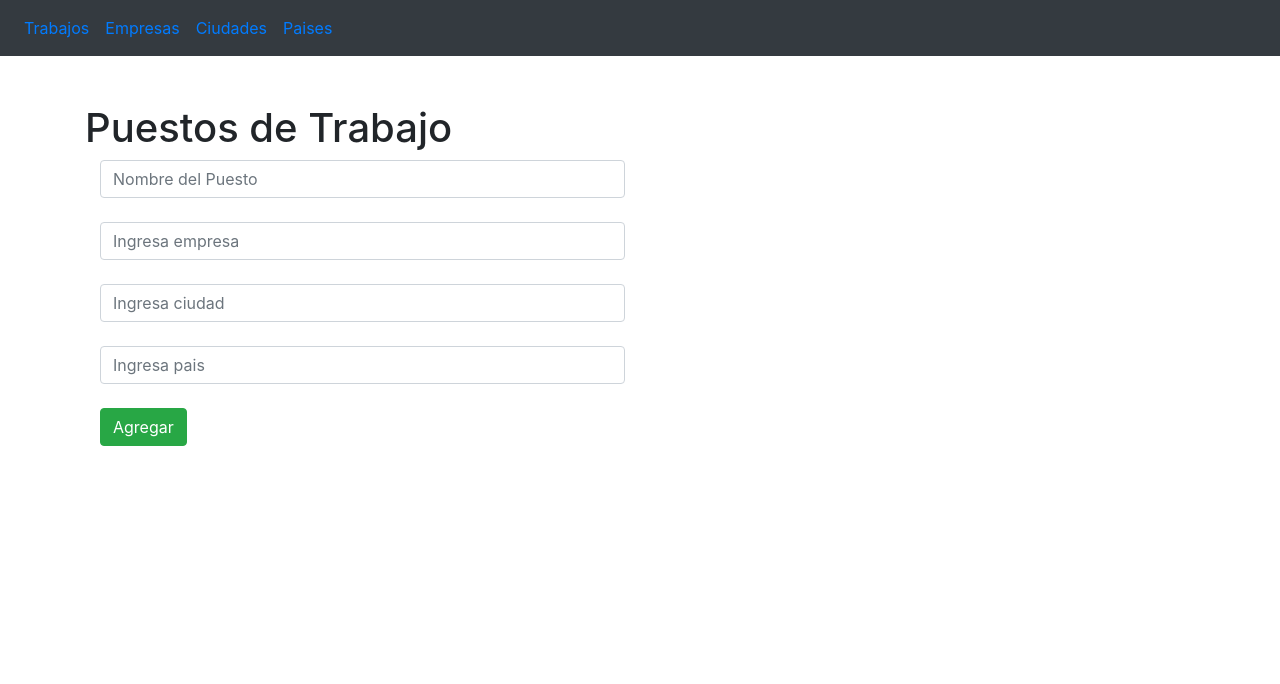
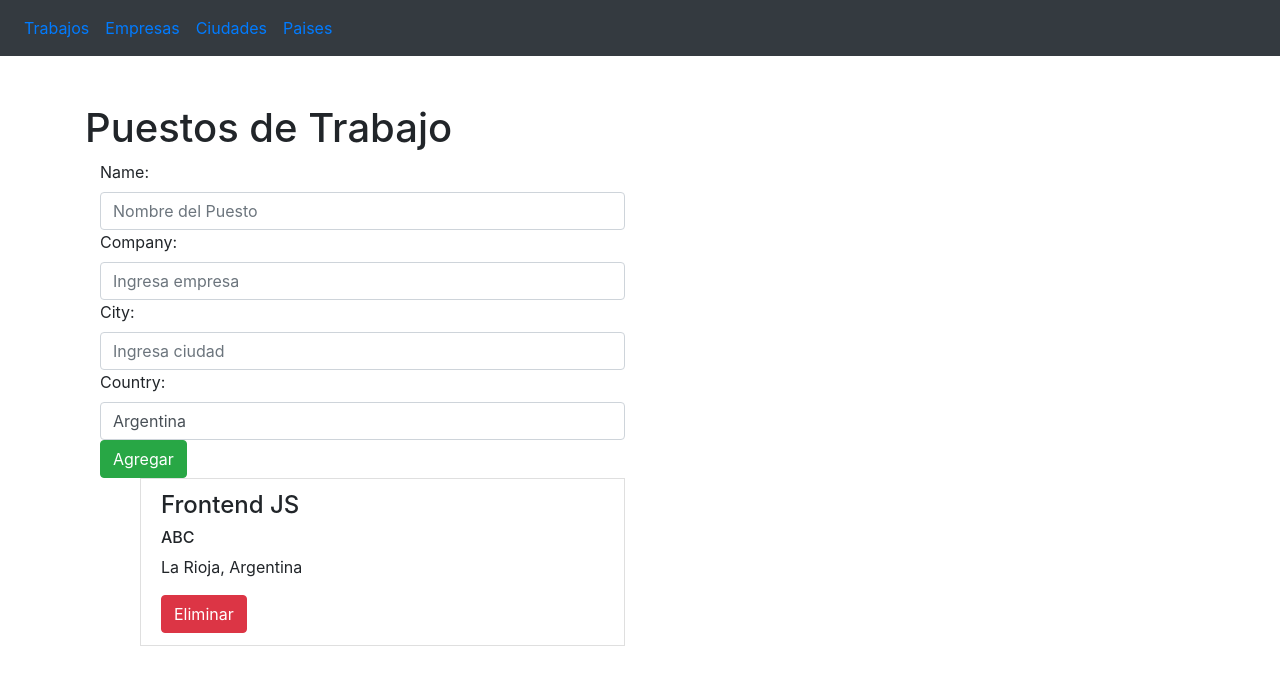
Before and after one commit to DocOc98/actividad1, a React (Create React App) app: page / in a window 1280 px wide. Shown: the top 684 px of the page. Built offline with nearby package versions, Linux system fonts and the light colour scheme.

Commit message:
Primer PR de la actividad 2

```diff
--- a/src/App.js
+++ b/src/App.js
@@ -1,4 +1,4 @@
-import logo from './logo.svg';
+import React from 'react';
 import './App.css';
 import {BrowserRouter as Router, Route, Switch} from 'react-router-dom';
 import { ToDoList } from './views/ToDoList';
@@ -8,19 +8,40 @@ import { Countries } from './views/Countries';
 import { NavBar } from './views/NavBar';
 import { NotFound} from './views/NotFound';
 
-function App() {
+export class App extends React.Component {
+
+  constructor(){
+    super();
+    this.state = {
+      paises: ['Argentina', 'Italia', 'Uruguay', 'United Kingdom'],
+      ciudades: [
+        {nombre: 'La Rioja', pais: 0},
+        {nombre: 'La Plata', pais: 0},
+        {nombre: 'Benevento', pais: 1}
+      ]
+    }
+  }
+
+  deleteCountry = (nombre) => {
+    this.setState({
+      paises: this.state.paises.filter(pais => pais !== nombre)
+    });
+  }
+
+  render (){
     return (
       <Router>
         <NavBar></NavBar>
         <Switch>
           <Route path="/" exact component={ToDoList}></Route>
           <Route path="/companies" exact component={Companies}></Route>
-        <Route path="/cities" exact component={Cities}></Route>
-        <Route path="/countries" exact component={Countries}></Route>
+          <Route path="/cities" exact render={() => <Cities ciudades={this.state.ciudades} paises={this.state.paises}></Cities>}></Route>
+          <Route path="/countries" exact render={(props)=> <Countries paises={this.state.paises}></Countries>}></Route>
           <Route component={NotFound}></Route>
         </Switch>
       </Router>
     );
   }
 
+}
 export default App;
--- a/src/components/Form.jsx
+++ b/src/components/Form.jsx
@@ -1,24 +1,85 @@
-const Form = ({
-    handleSubmit,
-    updateState,
-    puesto,
-    empresa,
-    ciudad,
-    pais,
-  }) => {
+import React from 'react';
+
+export class Form extends React.Component {
+  constructor() {
+    super();
+    this.state = {
+        newJob: {
+            puesto: '',
+            empresa: '',
+            ciudad: '',
+            pais: 'Argentina'
+        }
+    };
+  }
+
+  handleNewJobName = (evt) => {
+    this.setState(prevState => ({
+        newJob: {
+          ...prevState.newJob,
+          puesto: evt.target.value
+        }
+      })
+    );
+  }
+
+  handleNewJobCompany = (evt) => {
+    this.setState(prevState => ({
+        newJob: {
+          ...prevState.newJob,
+          empresa: evt.target.value
+        }
+      })
+    );
+  }
+
+  handleNewJobCity = (evt) => {
+    this.setState(prevState => ({
+        newJob: {
+          ...prevState.newJob,
+          ciudad: evt.target.value
+        }
+      })
+    );
+  }
+
+  handleNewJobCountry = (evt) => {
+    this.setState(prevState => ({
+        newJob: {
+          ...prevState.newJob,
+          pais: evt.target.value
+        }
+      })
+    );
+  }
+
+  handleNewJobSubmit = (evt) => {
+    evt.preventDefault();
+    if( this.state.newJob.puesto.trim() === '' ||
+        this.state.newJob.empresa.trim() === '' ||
+        this.state.newJob.ciudad.trim() === '' ||
+        this.state.newJob.pais.trim() === ''
+    ){
+        return false;
+    }
+    this.props.onNewJobSubmit(evt, this.state.newJob)
+  }
+
+  render() {
     return (
-      <form onSubmit={handleSubmit}>
-        <input type="text" name="puesto" className="form-control" placeholder="Nombre del Puesto" onChange={updateState} value={puesto} />
-        <br />
-        <input type="text" name="empresa" className="form-control" placeholder="Ingresa empresa" onChange={updateState} value={empresa} />
-        <br />
-        <input type="text" name="ciudad" className="form-control" placeholder="Ingresa ciudad" onChange={updateState} value={ciudad} />
-        <br />
-        <input type="text" name="pais" className="form-control" placeholder="Ingresa pais" onChange={updateState} value={pais} />
-        <br />
-        <button type="submit" className="btn btn-primary btn-success">Agregar</button>
-      </form>
+        <form onSubmit={this.handleNewJobSubmit}>
+          <label>Name:</label>
+          <input type="text" name="puesto" className="form-control" placeholder="Nombre del Puesto" required value={this.state.newJob.puesto} onChange={(e) => this.handleNewJobName(e)}></input>
+          <label>Company:</label>
+          <input type="text" name="empresa" className="form-control" placeholder="Ingresa empresa" required value={this.state.newJob.empresa} onChange={(e) => this.handleNewJobCompany(e)}></input>
+          <label>City:</label>
+          <input type="text" name="ciudad" className="form-control" placeholder="Ingresa ciudad" required value={this.state.newJob.ciudad} onChange={(e) => this.handleNewJobCity(e)}></input>
+          <label>Country:</label>
+          <input type="text" name="pais" className="form-control" placeholder="Ingresa pais" required value={this.state.newJob.pais} onChange={(e) => this.handleNewJobCountry(e)}></input>
+          <button type="submit" className="btn btn-primary btn-success">Agregar</button>
+        </form>
     );
-  };
+  }
 
-  export default Form;
+  componentDidMount() {}
+}
--- a/src/components/List.jsx
+++ b/src/components/List.jsx
@@ -1,20 +1,27 @@
-const List = ({ td, handleDelete }) => {
+import React from 'react';
+
+export class List extends React.Component {
+  constructor() {
+    super();
+  }
+
+  render() {
     return (
-      <ul class="list-group" key={td.id}>
-        <li className="list-group-item mb-3">
+        <li className="list-group-item mb-3" key={this.props.id}>
           <h4>
-            {td.puesto}
+            {this.props.elem.puesto}
           </h4>
           <h6>
-            {td.empresa}
+            {this.props.elem.empresa}
           </h6>
           <p>
-            {td.ciudad}, {td.pais}
+            {this.props.elem.ciudad}, {this.props.elem.pais}
           </p>
-          <button onClick={() => handleDelete(td.id)} className="btn btn-danger float-right">Eliminar</button>
+          <button onClick={() => this.props.onDelete(this.props.id)} className="btn btn-danger">Eliminar</button>
         </li>
-      </ul>
     );
-  };
+  }
 
-  export default List;
+  componentDidMount() {
+  }
+}
--- a/src/views/Cities.jsx
+++ b/src/views/Cities.jsx
@@ -1,15 +1,11 @@
 import React from 'react';
 
 export class Cities extends React.Component {
-  constructor() {
-    super();
-    this.state = {
-      someKey: 'someValue'
-    };
+  render() {
+    return <div>
+      <h4>Cities</h4>
+      <p>{ JSON.stringify(this.props.ciudades) }</p>
+      <p>{ JSON.stringify(this.props.paises) }</p>
+    </div>
   }
-
-  render() {
-    return <p>{this.state.someKey}</p>;
-  }
-
 }
--- a/src/views/Companies.jsx
+++ b/src/views/Companies.jsx
@@ -9,7 +9,7 @@ export class Companies extends React.Component {
   }
 
   render() {
-    return <p>{this.state.someKey}</p>;
+    return <p>Companies</p>;
   }
 
 }
--- a/src/views/Countries.jsx
+++ b/src/views/Countries.jsx
@@ -2,19 +2,18 @@ import React from 'react';
 
 export class Countries extends React.Component {
   render() {
-    return <div className="row">
-        <div className="container">
-            <div className="mt-5">
-                <h1>Paises</h1>
-                <ul>
-                    {
-                        this.props.pais.map(pais =>{
-                            return <li key={pais}>{pais}</li>
-                        })
-                    }
-                </ul>
-            </div>
-        </div>
+    return <div>
+      <h3>Paises</h3>
+      <ul>
+        {
+          this.props.paises.map(pais => {
+            return <li key={pais}>
+              {pais}
+              <button onClick={() => this.props.delete(pais)}>Eliminar</button>
+            </li>
+          })
+        }
+      </ul>
     </div>;
   }
 
--- a/src/views/ToDoList.jsx
+++ b/src/views/ToDoList.jsx
@@ -1,90 +1,51 @@
-import { useState } from "react";
+import React from 'react';
+import {List} from '../components/List';
+import {Form} from '../components/Form';
 
-import { nanoid } from "nanoid";
-import List from "../components/List";
-import Form from "../components/Form";
+export class ToDoList extends React.Component {
+  constructor() {
+    super();
+    this.state = {
+      jobs: [
+        {puesto: 'Frontend JS', empresa: 'ABC', ciudad: 'La Rioja', pais: 'Argentina'},
+      ]
+    };
+  }
 
-export const ToDoList = () => {
-  const [todo, setTodo] = useState({
-    puesto: "",
-    empresa: "",
-    ciudad: "",
-    pais: "",
+  onNewJob = (evt, newJob) => {
+    this.setState({
+      jobs: [...this.state.jobs, newJob]
     });
-  const [todos, setTodos] = useState([]);
-  const [error, setError] = useState(false);
+  }
 
-  const { puesto, empresa, ciudad, pais } = todo;
+  deleteJob = (id_del) => {
+    this.setState({
+      jobs: this.state.jobs.filter((job, id) => id !== id_del)
+    });
+  }
 
-  const updateState = (e) => {
-    setTodo({
-      ...todo,
-      [e.target.name]: e.target.value,
-    });
-  };
-
-  const handleSubmit = (e) => {
-    e.preventDefault();
-
-    if (
-      puesto.trim() === "" ||
-      empresa.trim() === "" ||
-      ciudad.trim() === "" ||
-      pais.trim() === ""
-    ) {
-      setError(true);
-      return;
-    }
-    setError(false);
-    setTodos([
-      ...todos,
-      {
-        id: nanoid(),
-        puesto,
-        empresa,
-        ciudad,
-        pais,
-      },
-    ]);
-    setTodo({
-      puesto: "",
-      empresa: "",
-      ciudad: "",
-      pais: "",
-    });
-  };
-
-  const handleDelete = (id) => {
-    setTodos(todos.filter((todo) => todo.id !== id));
-  };
-
+  render() {
     return (
       <div className="row">
         <div className="container">
           <div className="mt-5">
             <h1>Puestos de Trabajo</h1>
             <div className="col-6">
-            {error && (
-              <div className="alert alert-danger text-center" role="alert">
-                Complete todos los campos
-              </div>
-            )}
-            <Form
-              handleSubmit={handleSubmit}
-              updateState={updateState}
-              puesto={puesto}
-              empresa={empresa}
-              ciudad={ciudad}
-              pais={pais}
-            />
+              <Form onNewJobSubmit={this.onNewJob}></Form>
             </div>
             <div className="col-6">
-            { todos.map((td) => (
-              <List td={td} handleDelete={handleDelete} />
-            ))}
+                <ul>
+                  {this.state.jobs.map((job, id) => {
+                    return <List key={id} elem={job} onDelete={() => this.deleteJob(id)}></List>
+                  })}
+                </ul>
             </div>
           </div>
         </div>
       </div>
     );
-};
+  }
+
+  componentDidMount() {
+  }
+}
```
Lines whose indentation alone changed are shown as unchanged.
